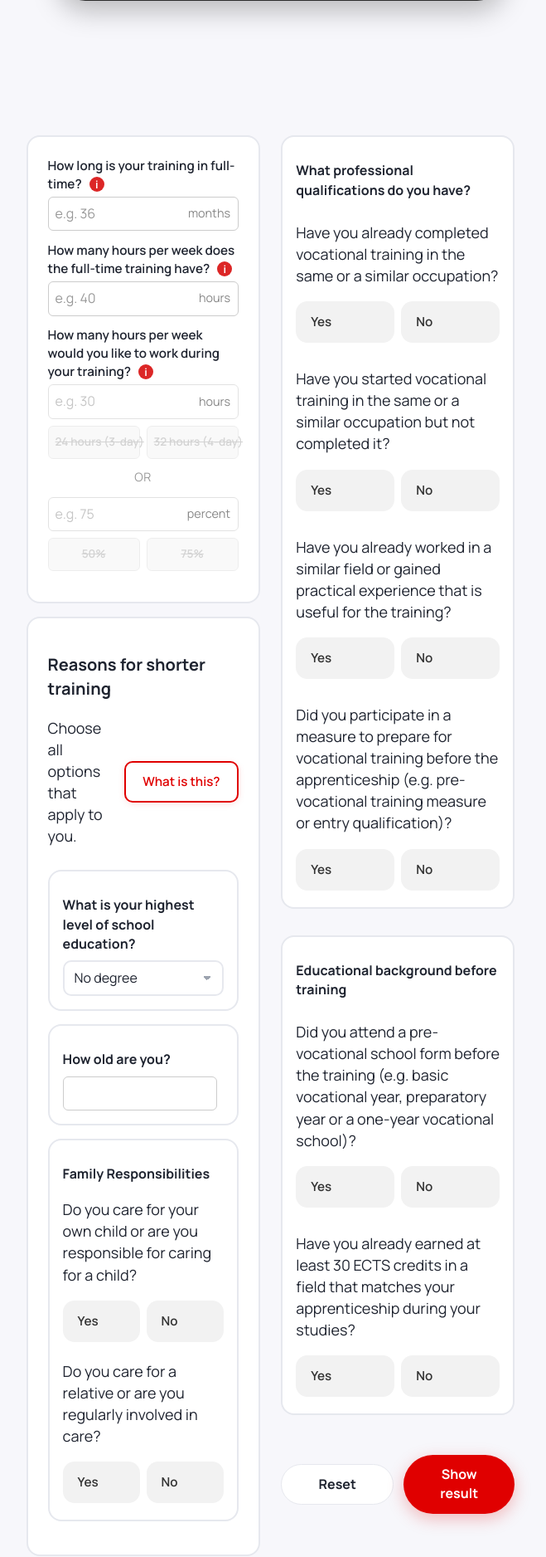
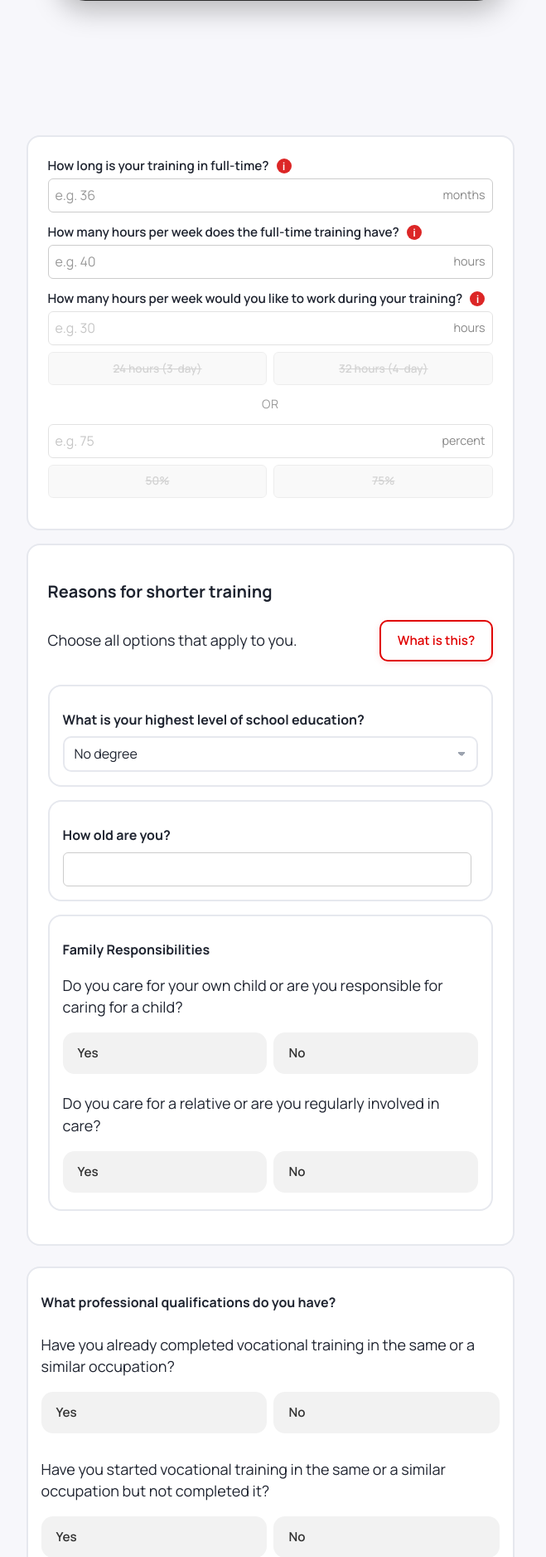
Before and after one commit to rbatmaz69/Teilzeitausbildungsrechner, a Flask app: page / in a window 1280 px wide. Shown: the part 806-2682 px from the top of the page at 83% size, without its empty margins (6-665 px from the left). Run offline with Flask 3, Linux system fonts and the light colour scheme.

Commit message:
#64 Desktop: 2-Spalten-Layout (Eingaben links, Ergebnis rechts)

```diff
--- a/static/styles.css
+++ b/static/styles.css
@@ -1222,8 +1222,32 @@ input.error,
     max-width: calc(100vw - 2rem);
   }
 
+  /* Desktop: von Anfang an 2 Spalten.
+     Links stehen Eingaben + VK untereinander, rechts ist Platz für Ergebnis/Hinweise.
+     Ergebnis/Hinweise bleiben bis zum Klick per `hidden` unsichtbar. */
   .rechner-grid {
-    grid-template-columns: repeat(2, minmax(0, 1fr));
+    grid-template-columns: minmax(0, 1fr) minmax(0, 1fr);
+    align-items: start;
+  }
+
+  .rechner-grid .eingaben-column {
+    grid-column: 1;
+    grid-row: 1;
+  }
+
+  .rechner-grid .vk-column {
+    grid-column: 1;
+    grid-row: 2;
+  }
+
+  .rechner-grid #ergebnis-container {
+    grid-column: 2;
+    grid-row: 1;
+  }
+
+  .rechner-grid #notes-container {
+    grid-column: 2;
+    grid-row: 2;
   }
 
   header h1 { font-size: 2.6rem; }
@@ -1255,10 +1279,6 @@ input.error,
   .container {
     max-width: 960px;
   }
-
-   .rechner-grid {
-     grid-template-columns: repeat(4, minmax(0, 1fr));
-   }
 
   .big-number { font-size: 2.6rem; }
 }
```
